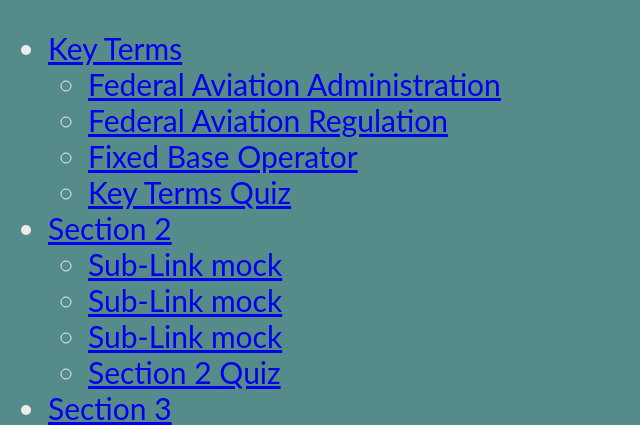
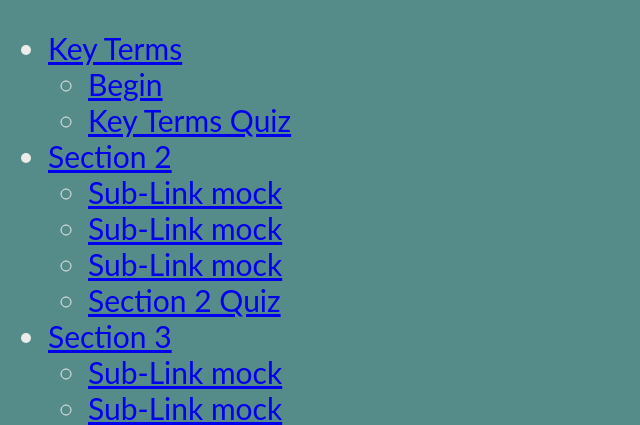
Before and after one commit to positive-attitude/aviation, a PHP site: page /contact.php in a window 1280 px wide. Shown: the top 425 px of the page, without its empty margins (0-640 px from the left). Run offline with PHP 8.4, Linux system fonts and the light colour scheme.

Commit message:
revised NAV

```diff
--- a/nav.php
+++ b/nav.php
@@ -3,9 +3,7 @@
 	    <ul>
 	      <li><a href="#">Key Terms</a>
 	      	<ul class="fallback">
-		  <li><a href="revised1.html">Federal Aviation Administration</a></li>
-		  <li><a href="revised2.html">Federal Aviation Regulation</a></li>
-		  <li><a href="revised3.html">Fixed Base Operator</a></li>
+		  <li><a href="page.php?id=1">Begin</a></li>
 		  <li><a href="quiz.php">Key Terms Quiz</a></li>
 		</ul>
 	      </li>
```
